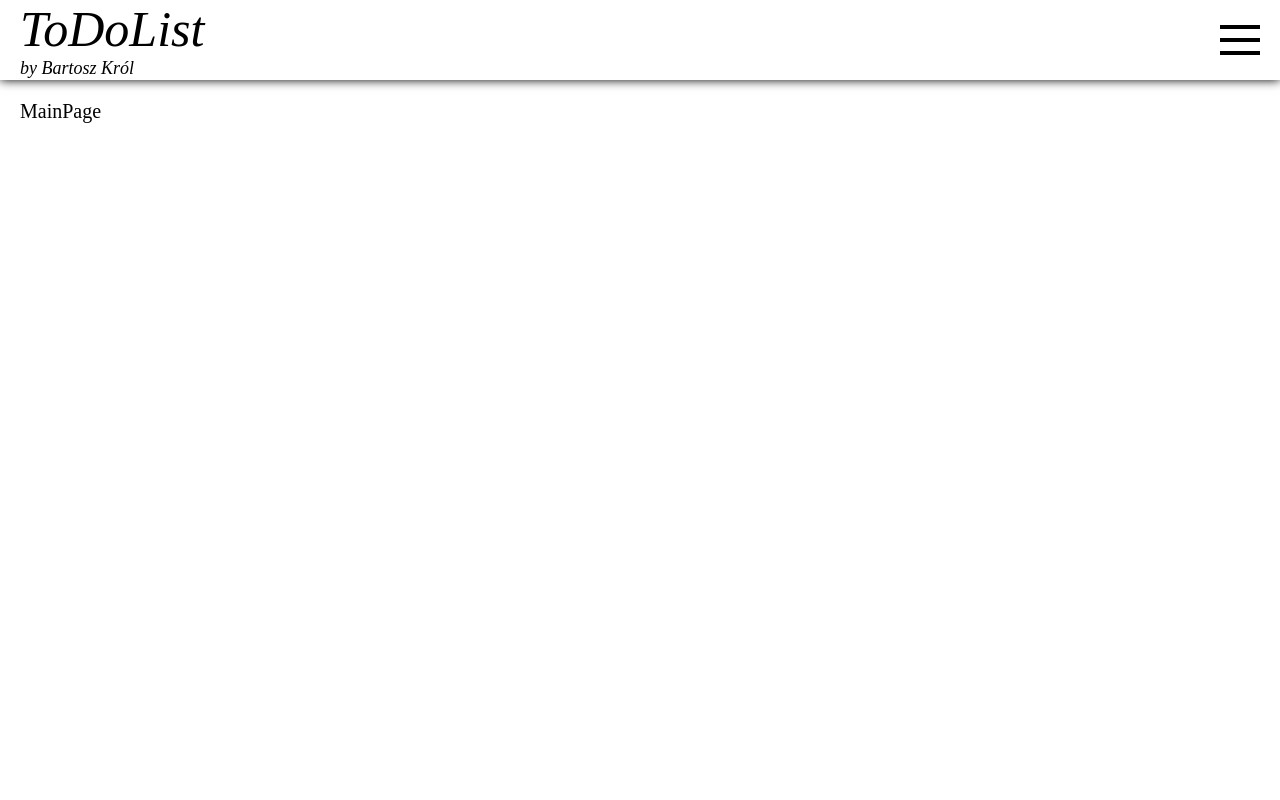
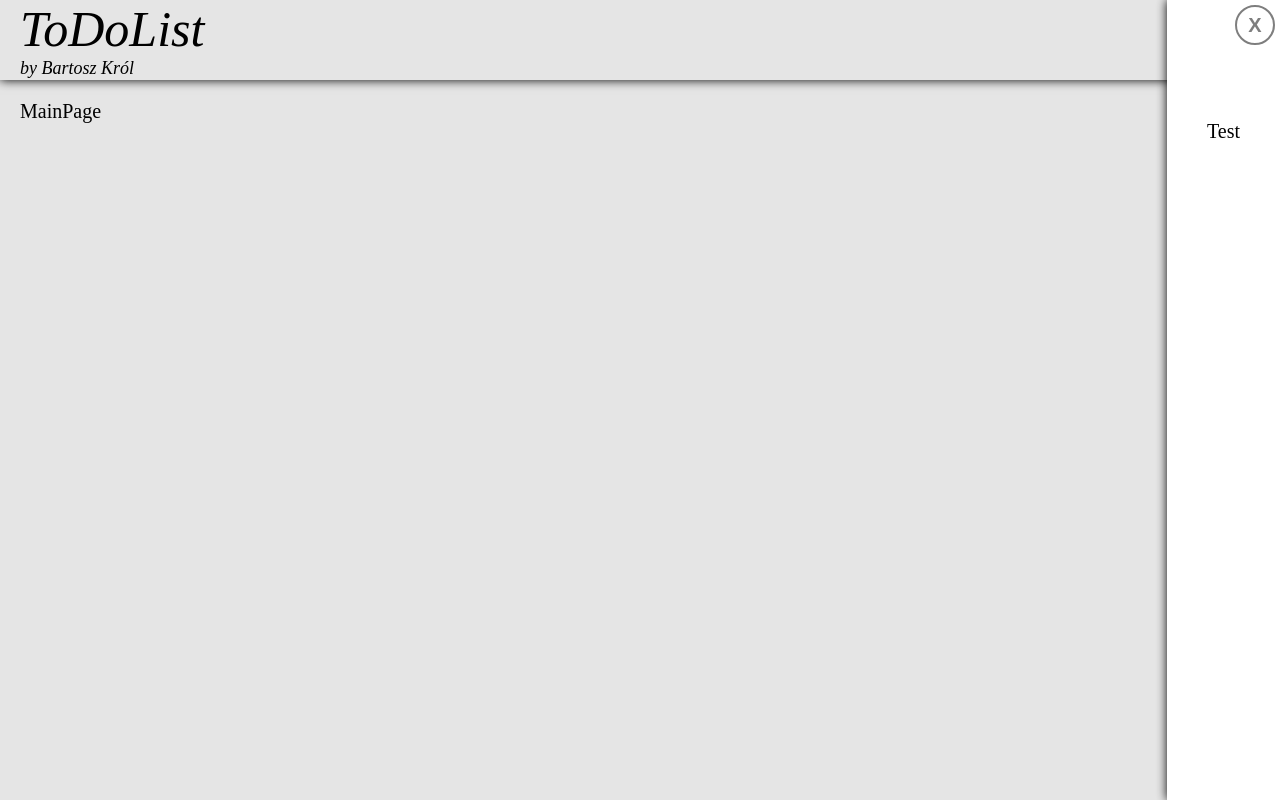
Before and after one commit to bartokrol/ToDoList-React, a React (Create React App) app: page / in a window 1280 px wide. Both pictures are taken after a click on the button 1240 px from the left and 40 px from the top of the page. Built offline with nearby package versions, Linux system fonts and the light colour scheme.

Commit message:
9-create Drawer component

```diff
--- /dev/null
+++ b/src/components/drawer/Drawer.tsx
@@ -0,0 +1,15 @@
+import styles from './drawer.module.scss';
+import { useDrawerState } from './hooks/useDrawerState';
+import { DrawerType } from './index.model';
+
+export const Drawer = ({ isOpen, dialogRef, closeAction }: DrawerType) => {
+    const isInitialized = useDrawerState({ isOpen, dialogRef });
+
+    return (
+        <dialog className={styles.drawer} ref={dialogRef} data-css-is-open={isInitialized}>
+            <div className={styles.wrapper}>
+                <button className={styles.closeButton} onClick={closeAction}>{'X'}</button>
+                <div className={styles.content}>{'Test'}</div>
+            </div>
+        </dialog>);
+};
--- /dev/null
+++ b/src/components/drawer/drawer.module.scss
@@ -0,0 +1,47 @@
+.drawer {
+  position: fixed;
+  top: 0;
+  right: -100%;
+  max-height: 100vh;
+  height: 100vh;
+  box-sizing: border-box;
+  margin: 0 0 0 auto;
+  box-shadow: 0 0 .5rem black;
+  border: none;
+  padding: 0;
+  transition: right .4s ease-in-out;
+
+  &[data-css-is-open='true'] {
+    right: 0;
+  }
+}
+
+.wrapper {
+  display: grid;
+  grid-template-rows: 4rem 1fr;
+}
+
+.closeButton {
+  background-color: transparent;
+  border: .1rem solid black;
+  width: 2rem;
+  height: 2rem;
+  font-size: 1rem;
+  font-weight: bold;
+  border-radius: 50%;
+  justify-self: end;
+  margin: .25rem .25rem 0 0;
+  padding: 0;
+  cursor: pointer;
+  transition: all .2s;
+  opacity: .5;
+
+  &:hover {
+    scale: 1.1;
+    opacity: 1;
+  }
+}
+
+.content {
+  padding: 2rem;
+}
--- /dev/null
+++ b/src/components/drawer/hooks/useDrawerState.ts
@@ -0,0 +1,23 @@
+import { useEffect, useState } from 'react';
+import { useDrawerStateType } from '../index.model';
+
+export const useDrawerState = ({ isOpen, dialogRef }: useDrawerStateType) => {
+    const [isInitialized, setIsInitialized] = useState(false);
+
+    useEffect(() => {
+        if (isOpen) {
+            dialogRef.current?.showModal();
+            setIsInitialized(true);
+        }
+
+        if (!isOpen) {
+            setIsInitialized(false);
+
+            setTimeout(() => {
+                dialogRef.current?.close();
+            }, 400);
+        }
+    }, [isOpen]);
+
+    return isInitialized;
+};
--- a/src/layout/components/burger/burger.module.scss
+++ b/src/layout/components/burger/burger.module.scss
@@ -12,7 +12,6 @@
   transition: all .2s;
 
   &:hover {
-    transition: all .2s;
     scale: 1.1;
   }
 }
--- a/src/layout/components/navigation/Navigation.tsx
+++ b/src/layout/components/navigation/Navigation.tsx
@@ -1,12 +1,18 @@
-import React, { useState } from 'react';
+import React, { useRef, useState } from 'react';
 import styles from './navigation.module.scss';
 import { Burger } from '../burger/Burger';
+import { Drawer } from '../../../components/drawer/Drawer';
 
 export const Navigation = () => {
     const [isOpen, setIsOpen] = useState(false);
+    const dialogRef = useRef<HTMLDialogElement>(null);
 
     const handleBurgerClick = () => {
-        setIsOpen(prev => !prev);
+        setIsOpen(true);
+    };
+
+    const handleCloseDrawer = () => {
+        setIsOpen(false);
     };
 
     return (
@@ -16,6 +22,7 @@ export const Navigation = () => {
                 <p className={styles.author}>{'by Bartosz Król'}</p>
             </div>
             <Burger clickAction={handleBurgerClick} />
+            <Drawer isOpen={isOpen} dialogRef={dialogRef} closeAction={handleCloseDrawer} />
         </div>
     );
 };
--- a/src/layout/components/navigation/navigation.module.scss
+++ b/src/layout/components/navigation/navigation.module.scss
@@ -5,7 +5,7 @@
   position: sticky;
   top: 0;
   width: 100vw;
-  box-shadow: 0 0 10px black;
+  box-shadow: 0 0 .5rem black;
   height: variables.$nav-height;
   padding: 0 1rem;
   display: flex;
```
Also changed, not shown: src/components/drawer/index.model.ts (added, +14 -0 lines).
